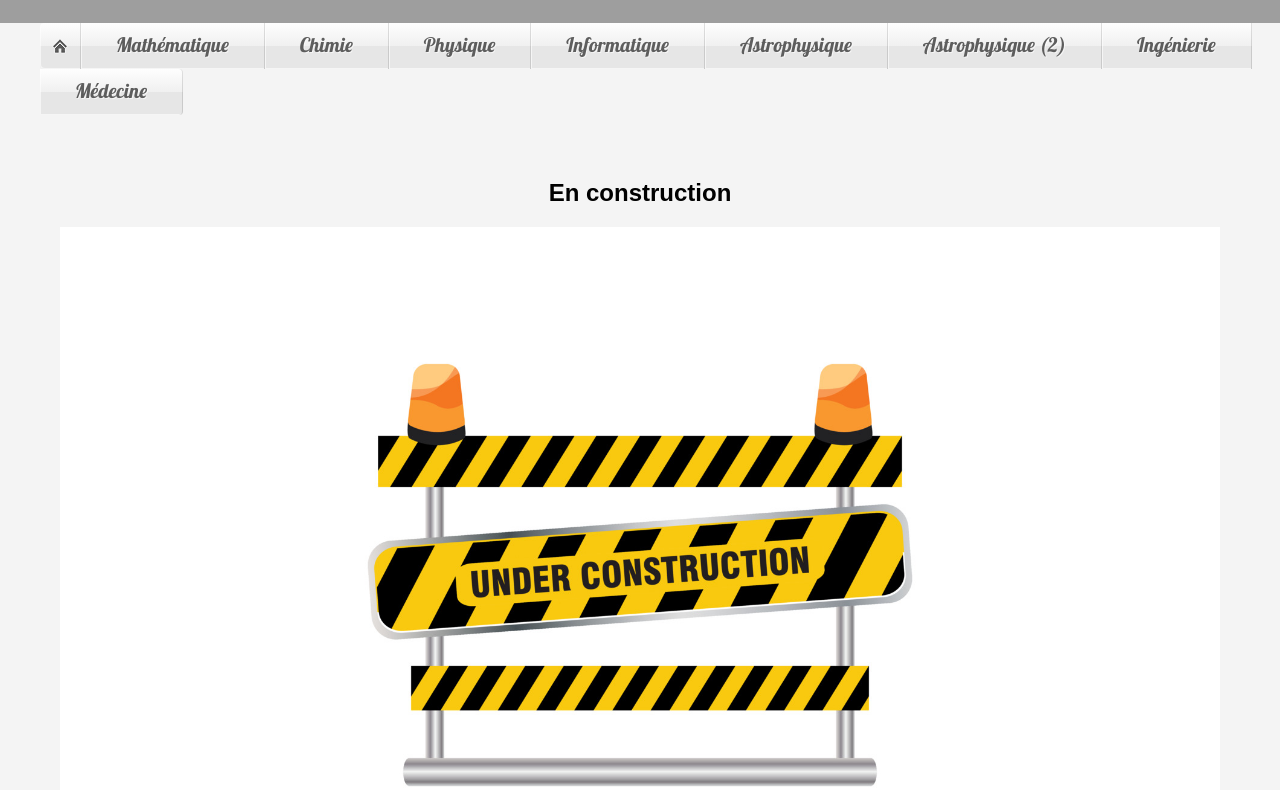
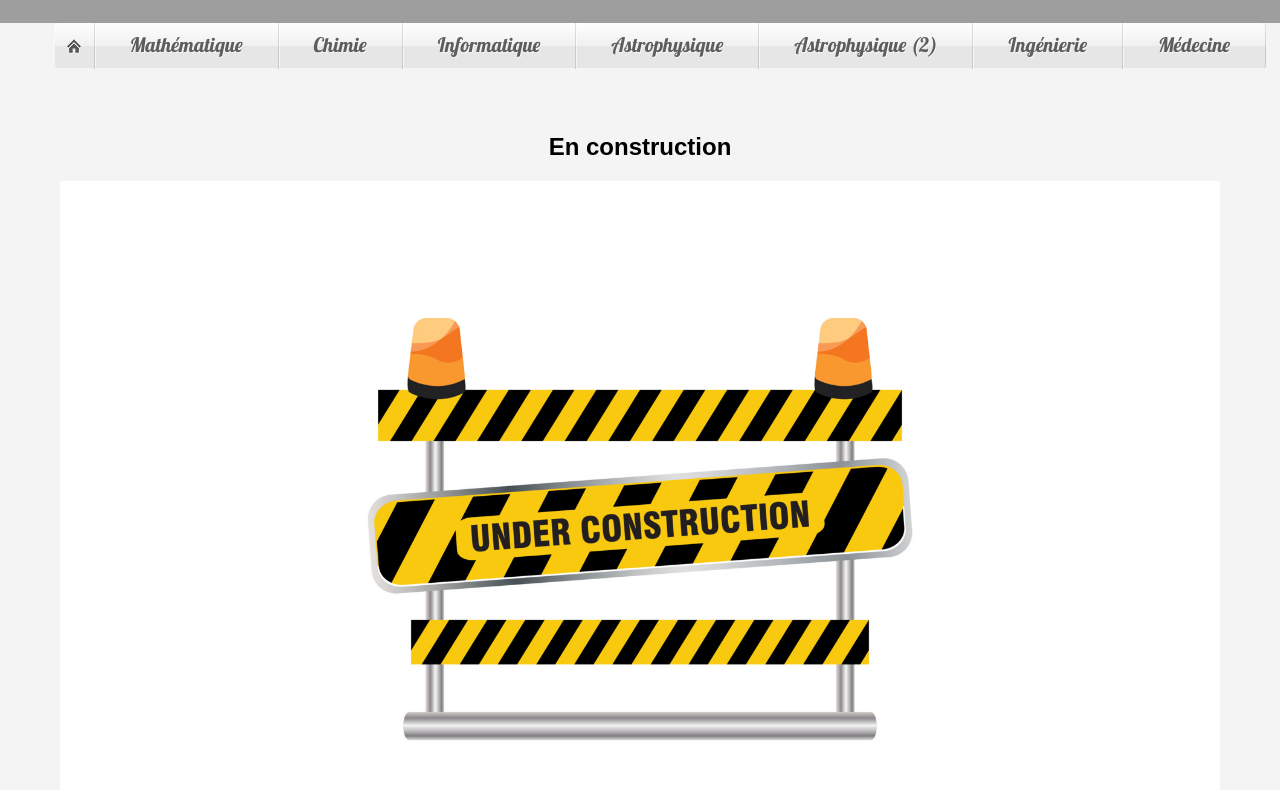
Before and after one commit to sofaugeras/WomenInTech, a plain HTML site: page ingenierie/index.html in a window 1280 px wide. Shown: the part 89-879 px from the top of the page. Drawn offline with Linux system fonts and the light colour scheme; grey boxes are pictures that could not be loaded.

Commit message:
MAJ menu

```diff
--- a/ingenierie/index.html
+++ b/ingenierie/index.html
@@ -22,7 +22,6 @@
             <li id="home"><a href="../index.html" class="homeIcon">Home</a></li>
             <li id="Math"><a href="math/index.html">Mathématique</a></li>
             <li id="Chimie"><a href="Chimie/index.html">Chimie</a></li>
-            <li id="Physique"><a href="Physique/index.html">Physique</a></li>
             <li id="Info"><a href="Info/index.html">Informatique</a></li>
             <li id="Astro"><a href="astrophysique/index.html">Astrophysique</a></li>
             <li id="Astro2"><a href="astrophysique2/index.html">Astrophysique (2)</a></li>
```
Also changed, not shown: math/index.html (+0 -1 lines), medecine/index.html (+0 -1 lines).
